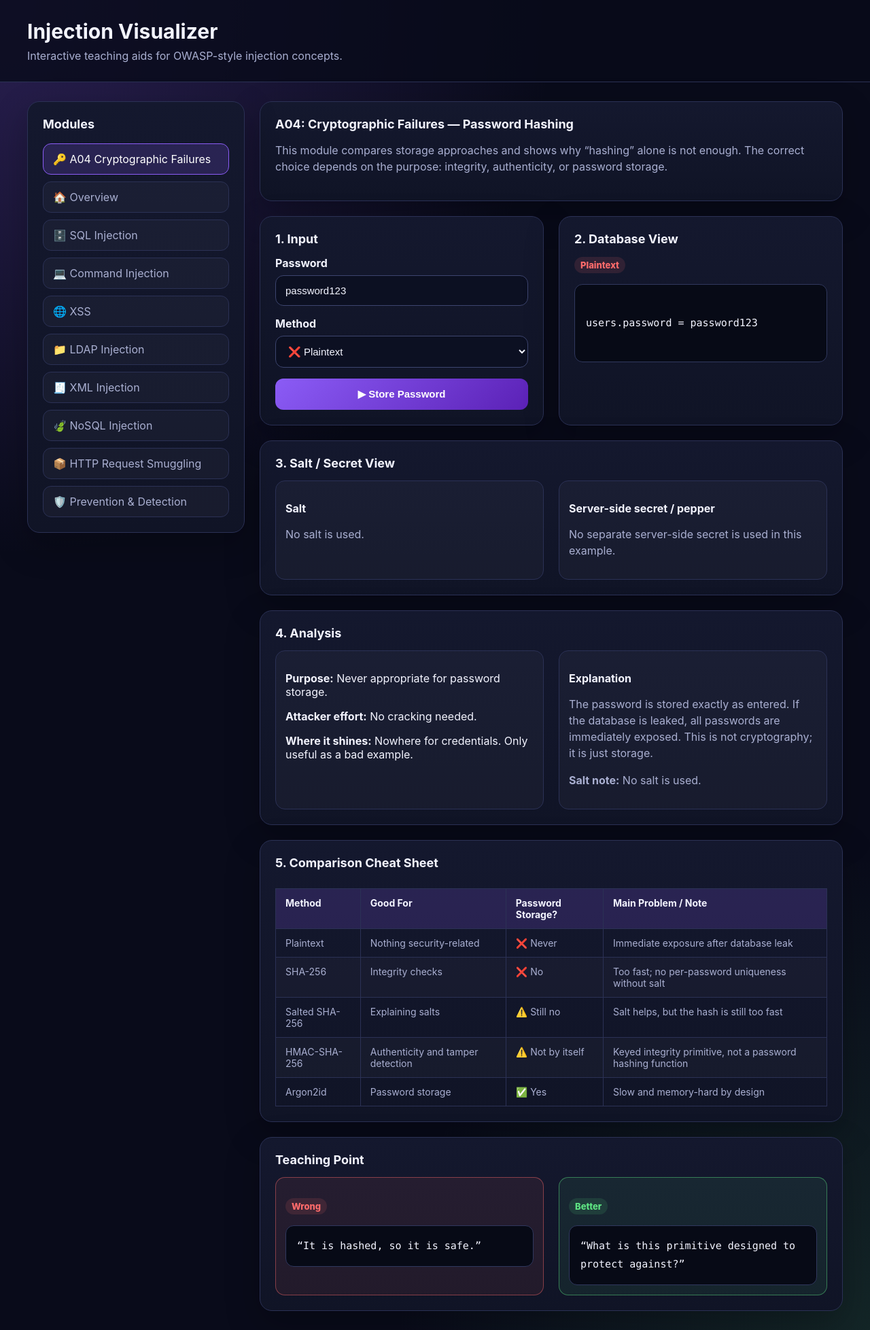
After one commit to Chris5011/OWASP-Top-Ten-2025-Demonstrator, a Flask app: page /owasp/a04 in a window 1280 px wide. The commit adds this page. Shown: the whole page at 68% size. Run offline with Flask 3, Linux system fonts and the light colour scheme.

Commit message:
Added A04

```diff
--- a/app.py
+++ b/app.py
@@ -1,3 +1,11 @@
+import hashlib
+import hmac
+import base64
+import hashlib
+import hmac
+from argon2 import PasswordHasher
+from argon2.low_level import Type
+
 from flask import Flask, render_template, request
 from markupsafe import escape, Markup
 
@@ -730,27 +738,139 @@ def simulate_logging(mode):
     return events, logs, detection, detection_class
 
 
-@app.route("/owasp/a09", methods=["GET", "POST"])
-def logging_failures():
-    mode = "unsafe"
-    events = []
-    logs = []
-    detection = None
-    detection_class = ""
+HASHING_METHODS = {
+    "plaintext": {
+        "label": "Plaintext",
+        "purpose": "Never appropriate for password storage.",
+        "explanation": (
+            "The password is stored exactly as entered. If the database is leaked, "
+            "all passwords are immediately exposed. This is not cryptography; it is just storage."
+        ),
+        "salt_note": "No salt is used.",
+        "where_it_shines": "Nowhere for credentials. Only useful as a bad example.",
+    },
+    "sha256": {
+        "label": "SHA-256",
+        "purpose": "Fast cryptographic hash for integrity checks.",
+        "explanation": (
+            "SHA-256 is excellent for checking whether files or messages changed, "
+            "but it is intentionally fast. That speed makes offline password guessing cheap."
+        ),
+        "salt_note": "No salt is used here, so identical passwords produce identical hashes.",
+        "where_it_shines": "File integrity, checksums, digital signatures, Merkle trees.",
+    },
+    "salted_sha256": {
+        "label": "Salted SHA-256",
+        "purpose": "Shows what a salt does, but still not ideal for passwords.",
+        "explanation": (
+            "A salt prevents equal passwords from producing equal hashes and makes precomputed "
+            "rainbow tables less useful. However, SHA-256 is still far too fast for password storage."
+        ),
+        "salt_note": "A random per-password salt is mixed into the hash input.",
+        "where_it_shines": "Teaching salt concepts; not recommended for modern password storage.",
+    },
+    "hmac": {
+        "label": "HMAC-SHA-256",
+        "purpose": "Integrity and authenticity with a secret key.",
+        "explanation": (
+            "HMAC proves that someone with the secret key created or validated the message. "
+            "It is great for API signatures and tamper detection, but it is not a password hashing scheme."
+        ),
+        "salt_note": "Uses a server-side secret key, often called a pepper in password discussions.",
+        "where_it_shines": "API request signing, token integrity, webhook verification.",
+    },
+    "argon2id": {
+        "label": "Argon2id",
+        "purpose": "Modern password hashing.",
+        "explanation": (
+            "Argon2id is designed to be expensive for attackers by using configurable CPU time "
+            "and memory. The stored hash contains the algorithm parameters, salt, and derived hash."
+        ),
+        "salt_note": "The Argon2 library automatically generates and embeds a random salt.",
+        "where_it_shines": "Password storage and password-based key derivation.",
+    },
+}
+
+
+def simulate_hashing(password, mode):
+    method = HASHING_METHODS[mode]
+
+    salt = ""
+    pepper = ""
+    stored = ""
+
+    if mode == "plaintext":
+        stored = password
+        result_class = "fail"
+        effort = "No cracking needed."
+
+    elif mode == "sha256":
+        stored = hashlib.sha256(password.encode()).hexdigest()
+        result_class = "fail"
+        effort = "Very cheap to brute-force."
+
+    elif mode == "salted_sha256":
+        salt = base64.b64encode(b"classroom_random_salt").decode()
+        stored = hashlib.sha256((salt + password).encode()).hexdigest()
+        result_class = "fail"
+        effort = "Salt helps against precomputation, but guessing is still fast."
+
+    elif mode == "hmac":
+        pepper = "server_secret_pepper"
+        stored = hmac.new(
+            pepper.encode(),
+            password.encode(),
+            hashlib.sha256
+        ).hexdigest()
+        result_class = "fail"
+        effort = "Secret key helps for message authentication, but this is not password hashing."
+
+    else:
+        ph = PasswordHasher(
+            time_cost=3,
+            memory_cost=65536,
+            parallelism=4,
+            hash_len=32,
+            salt_len=16,
+            type=Type.ID,
+        )
+        stored = ph.hash(password)
+        result_class = "success"
+        effort = "Expensive by design; memory-hard and tunable."
+
+        # PHC format:
+        # $argon2id$v=19$m=65536,t=3,p=4$base64salt$base64hash
+        parts = stored.split("$")
+        salt = parts[4] if len(parts) >= 6 else "embedded in hash"
+
+    return {
+        **method,
+        "stored": stored,
+        "salt": salt,
+        "pepper": pepper,
+        "effort": effort,
+        "result_class": result_class,
+    }
+
+
+@app.route("/owasp/a04", methods=["GET", "POST"])
+def cryptographic_failures():
+    password = "password123"
+    mode = "plaintext"
 
     if request.method == "POST":
-        mode = request.form.get("mode", "unsafe")
+        password = request.form.get("password", "password123")
+        mode = request.form.get("mode", "plaintext")
 
-    events, logs, detection, detection_class = simulate_logging(mode)
+    result = simulate_hashing(password, mode)
 
     return render_template(
-        "owasp/a09.html",
-        active_page="a09",
+        "owasp/a04.html",
+        active_page="a04",
+        password=password,
         mode=mode,
-        events=events,
-        logs=logs,
-        detection=detection,
-        detection_class=detection_class
+        result=result,
+        methods=HASHING_METHODS,
     )
 
 
--- a/static/css/cyberrange.css
+++ b/static/css/cyberrange.css
@@ -25,7 +25,10 @@ body {
         var(--bg);
     color: var(--text);
 }
-
+.wrap {
+    white-space: pre-wrap;
+    overflow-wrap: anywhere;
+}
 .topbar {
     padding: 28px 40px;
     border-bottom: 1px solid var(--border);
--- a/templates/base.html
+++ b/templates/base.html
@@ -18,6 +18,9 @@
         <h2>Modules</h2>
 
         <nav class="nav">
+            <a class="{% if active_page == 'a04' %}active{% endif %}" href="{{ url_for('cryptographic_failures') }}">
+                🔑 A04 Cryptographic Failures
+            </a>
             <a class="{% if active_page == 'home' %}active{% endif %}" href="{{ url_for('index') }}">
                 🏠 Overview
             </a>
--- /dev/null
+++ b/templates/owasp/a04.html
@@ -0,0 +1,157 @@
+{% extends "base.html" %}
+{% block title %}A04: Cryptographic Failures{% endblock %}
+
+{% block content %}
+<section class="card">
+    <h2>A04: Cryptographic Failures — Password Hashing</h2>
+    <p class="hint">
+        This module compares storage approaches and shows why “hashing” alone is not enough.
+        The correct choice depends on the purpose: integrity, authenticity, or password storage.
+    </p>
+</section>
+
+<div class="grid-2">
+    <section class="card">
+        <h2>1. Input</h2>
+
+        <form method="POST" class="form-stack">
+            <label>
+                Password
+                <input type="text" name="password" value="{{ password }}">
+            </label>
+
+            <label>
+                Method
+                <select name="mode">
+                    <option value="plaintext" {% if mode == "plaintext" %}selected{% endif %}>❌ Plaintext</option>
+                    <option value="sha256" {% if mode == "sha256" %}selected{% endif %}>⚠️ SHA-256</option>
+                    <option value="salted_sha256" {% if mode == "salted_sha256" %}selected{% endif %}>⚠️ Salted SHA-256</option>
+                    <option value="hmac" {% if mode == "hmac" %}selected{% endif %}>⚠️ HMAC-SHA-256</option>
+                    <option value="argon2id" {% if mode == "argon2id" %}selected{% endif %}>✅ Argon2id</option>
+                </select>
+            </label>
+
+            <button type="submit">▶ Store Password</button>
+        </form>
+    </section>
+
+    <section class="card">
+        <h2>2. Database View</h2>
+
+        <p><span class="pill {% if result.result_class == 'success' %}pill-green{% else %}pill-red{% endif %}">
+            {{ result.label }}
+        </span></p>
+
+        <div class="query wrap">
+users.password = {{ result.stored }}
+        </div>
+    </section>
+</div>
+
+<section class="card">
+    <h2>3. Salt / Secret View</h2>
+
+    <div class="grid-2">
+        <div class="mode-box">
+            <p><strong>Salt</strong></p>
+            {% if result.salt %}
+                <div class="query wrap">{{ result.salt }}</div>
+            {% else %}
+                <p class="hint">{{ result.salt_note }}</p>
+            {% endif %}
+        </div>
+
+        <div class="mode-box">
+            <p><strong>Server-side secret / pepper</strong></p>
+            {% if result.pepper %}
+                <div class="query wrap">{{ result.pepper }}</div>
+            {% else %}
+                <p class="hint">No separate server-side secret is used in this example.</p>
+            {% endif %}
+        </div>
+    </div>
+</section>
+
+<section class="card">
+    <h2>4. Analysis</h2>
+
+    <div class="grid-2">
+        <div class="mode-box">
+            <p><strong>Purpose:</strong> {{ result.purpose }}</p>
+            <p><strong>Attacker effort:</strong> {{ result.effort }}</p>
+            <p><strong>Where it shines:</strong> {{ result.where_it_shines }}</p>
+        </div>
+
+        <div class="mode-box">
+            <p><strong>Explanation</strong></p>
+            <p class="hint">{{ result.explanation }}</p>
+            <p class="hint"><strong>Salt note:</strong> {{ result.salt_note }}</p>
+        </div>
+    </div>
+</section>
+
+<section class="card">
+    <h2>5. Comparison Cheat Sheet</h2>
+
+    <div class="table-wrap">
+        <table>
+            <thead>
+                <tr>
+                    <th>Method</th>
+                    <th>Good For</th>
+                    <th>Password Storage?</th>
+                    <th>Main Problem / Note</th>
+                </tr>
+            </thead>
+            <tbody>
+                <tr>
+                    <td>Plaintext</td>
+                    <td>Nothing security-related</td>
+                    <td>❌ Never</td>
+                    <td>Immediate exposure after database leak</td>
+                </tr>
+                <tr>
+                    <td>SHA-256</td>
+                    <td>Integrity checks</td>
+                    <td>❌ No</td>
+                    <td>Too fast; no per-password uniqueness without salt</td>
+                </tr>
+                <tr>
+                    <td>Salted SHA-256</td>
+                    <td>Explaining salts</td>
+                    <td>⚠️ Still no</td>
+                    <td>Salt helps, but the hash is still too fast</td>
+                </tr>
+                <tr>
+                    <td>HMAC-SHA-256</td>
+                    <td>Authenticity and tamper detection</td>
+                    <td>⚠️ Not by itself</td>
+                    <td>Keyed integrity primitive, not a password hashing function</td>
+                </tr>
+                <tr>
+                    <td>Argon2id</td>
+                    <td>Password storage</td>
+                    <td>✅ Yes</td>
+                    <td>Slow and memory-hard by design</td>
+                </tr>
+            </tbody>
+        </table>
+    </div>
+</section>
+
+<section class="card">
+    <h2>Teaching Point</h2>
+
+    <div class="grid-2">
+        <div class="mode-box unsafe">
+            <p><span class="pill pill-red">Wrong</span></p>
+            <div class="query">“It is hashed, so it is safe.”</div>
+        </div>
+
+        <div class="mode-box safe">
+            <p><span class="pill pill-green">Better</span></p>
+            <div class="query">“What is this primitive designed to protect against?”</div>
+        </div>
+    </div>
+</section>
+{% endblock %}
```
Also changed, not shown: 1 other file.
